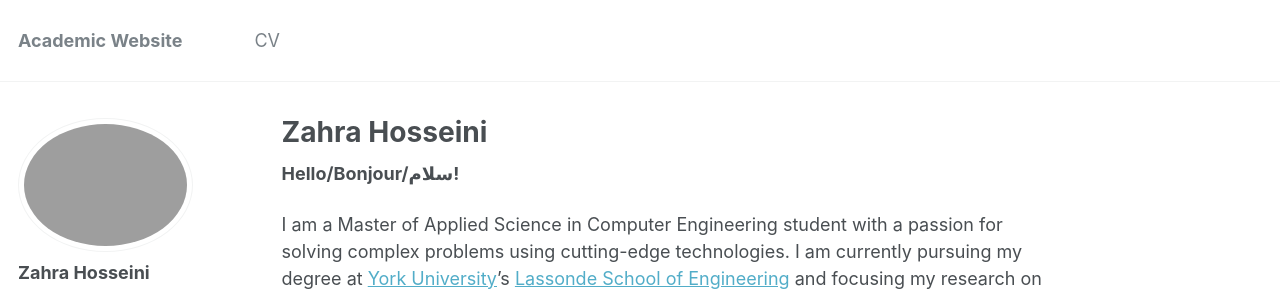
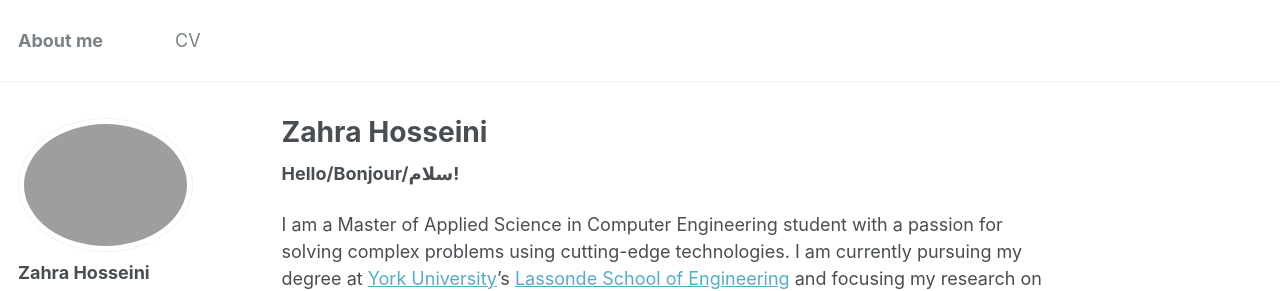
Before and after one commit to zahrahosseini99/zahrahosseini99.github.io, a Jekyll site: the page built from _pages/about.md, in a window 1280 px wide. Shown: the top 291 px of the page. Built offline with Jekyll 4.4.1, drawn with Linux system fonts in a browser that asks for light colours.

```diff
--- a/_config.yml
+++ b/_config.yml
@@ -7,7 +7,7 @@
 
 # Site Settings
 locale                   : "en-US"
-title                    : "Academic Website"
+title                    : "About me"
 title_separator          : "-"
 name                     : &name "Zahra Hosseini"
 description              : &description "personal description"
```
